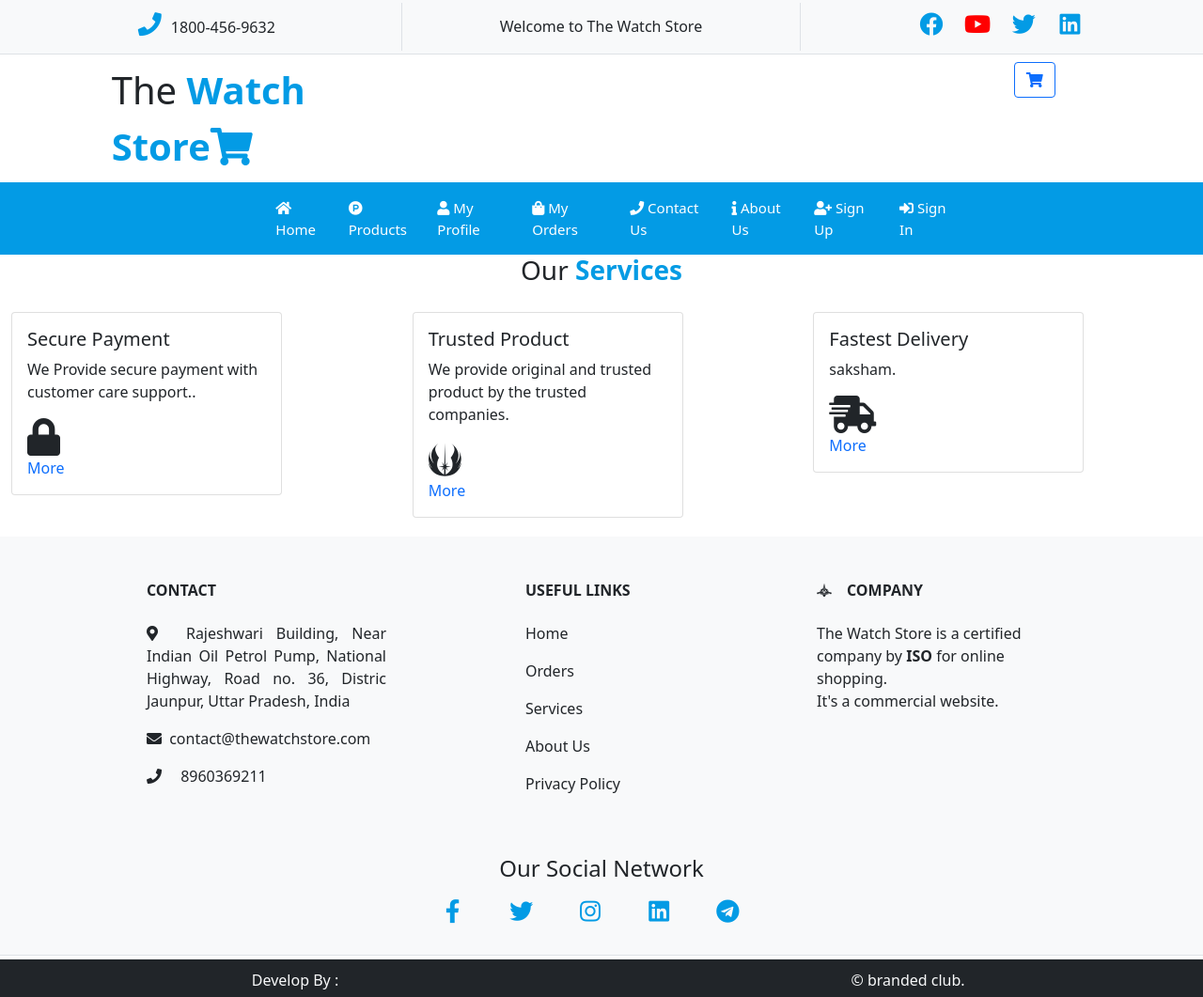
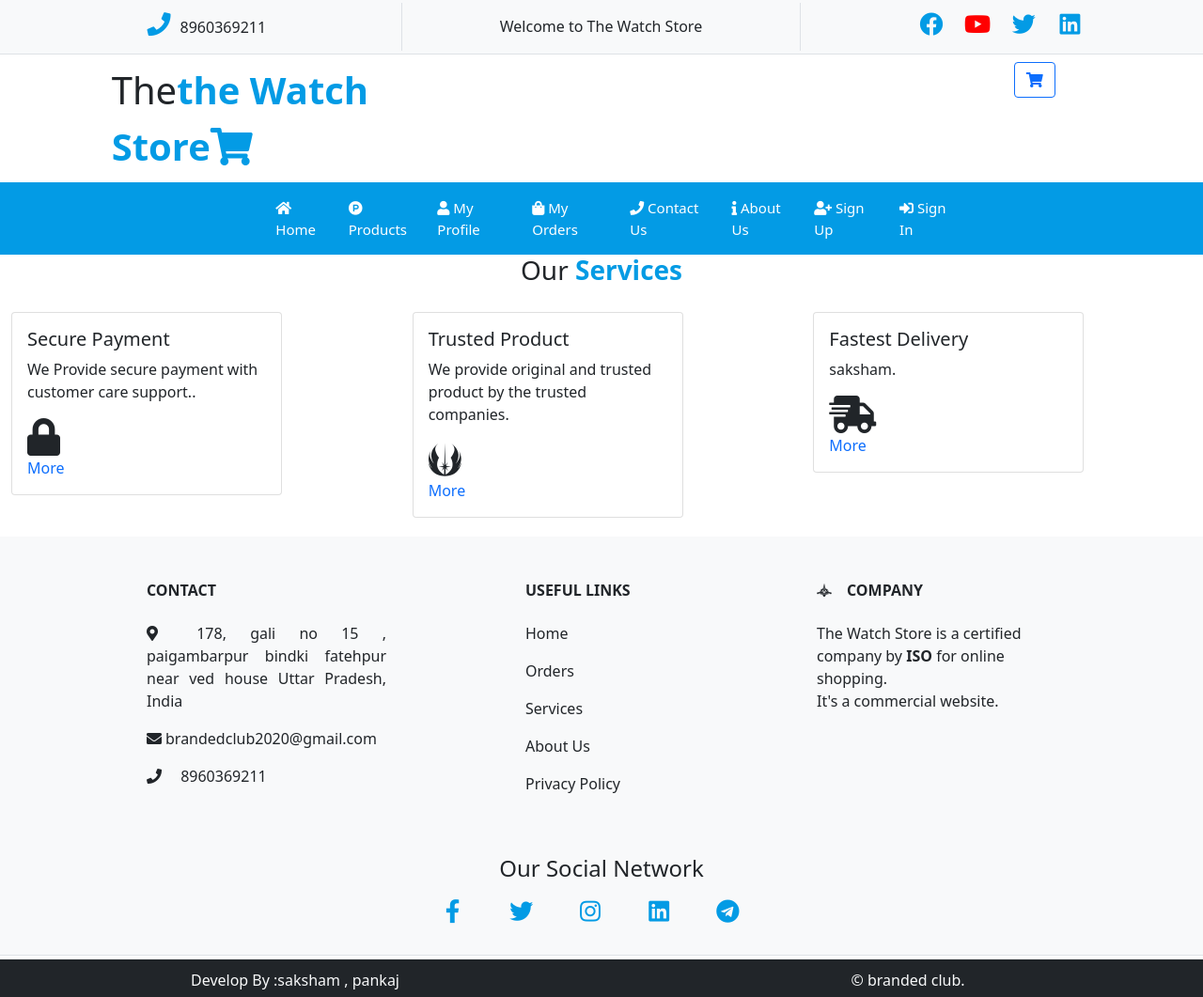
Before and after one commit to sakshamdosar703/Final-project, a Django app: template TheWatchStore/Myproject/templates/index.html in a window 1280 px wide. Shown: the whole page at 94% size. Run offline with Django 3.2, Linux system fonts and the light colour scheme; the template is opened without the code that fills it, so the values that code supplies are empty; some libraries are stand-ins or nearby versions.

Commit message:
Update index.html

```diff
--- a/TheWatchStore/Myproject/templates/index.html
+++ b/TheWatchStore/Myproject/templates/index.html
@@ -76,7 +76,7 @@
 <div class="container-fluid">
     <div class="row t bg-light border-bottom">
         <div class="col-sm-4 border-end">
-            <i class="fa fa-phone ic"></i>1800-456-9632
+            <i class="fa fa-phone ic"></i>8960369211
         </div>
         <div class="col-sm-4 border-end">
             Welcome to The Watch Store
@@ -91,7 +91,7 @@
     <div class="row header1 py-2">
         <div class="col-sm-1"></div>
         <div class="col-sm-3 fs-1">
-            The<b style="color: #039be5;"> Watch Store<i class="fa fa-shopping-cart"></i></b>
+            The<b style="color: #039be5;">the  Watch Store<i class="fa fa-shopping-cart"></i></b>
         </div>
         <div class="col-sm-6"></div>
         <div class="col-sm-2">
@@ -203,9 +203,9 @@
                             <h6 class="text-uppercase fw-bold mb-4">
                                 Contact
                             </h6>
-                            <p style="text-align: justify;"><i class="fas fa-map-marker-alt me-3"></i> Rajeshwari Building, Near Indian Oil Petrol Pump, National Highway, Road no. 36, Distric Jaunpur, Uttar Pradesh, India</p>
+                            <p style="text-align: justify;"><i class="fas fa-map-marker-alt me-3"></i> 178, gali no 15 , paigambarpur bindki fatehpur near ved house Uttar Pradesh, India</p>
                             <p>
-                                <i class="fas fa-envelope me-1"></i><a href="mailto:contact@thewatchstore.com" class="text-reset" style="text-decoration:none;"> contact@thewatchstore.com</a>
+                                <i class="fas fa-envelope me-1"></i><a href="mailto:contact@thewatchstore.com" class="text-reset" style="text-decoration:none;">brandedclub2020@gmail.com</a>
                             </p>
                             <p><i class="fa fa-phone me-3"></i> 8960369211</p>
                         </div>
@@ -257,7 +257,7 @@
     </div>
     <div class="row bfooter bg-dark text-light">
         <div class="col-sm-6">
-            Develop By :
+            Develop By :saksham , pankaj
         </div>
         <div class="col-sm-6">
             &copy; branded club.
```
